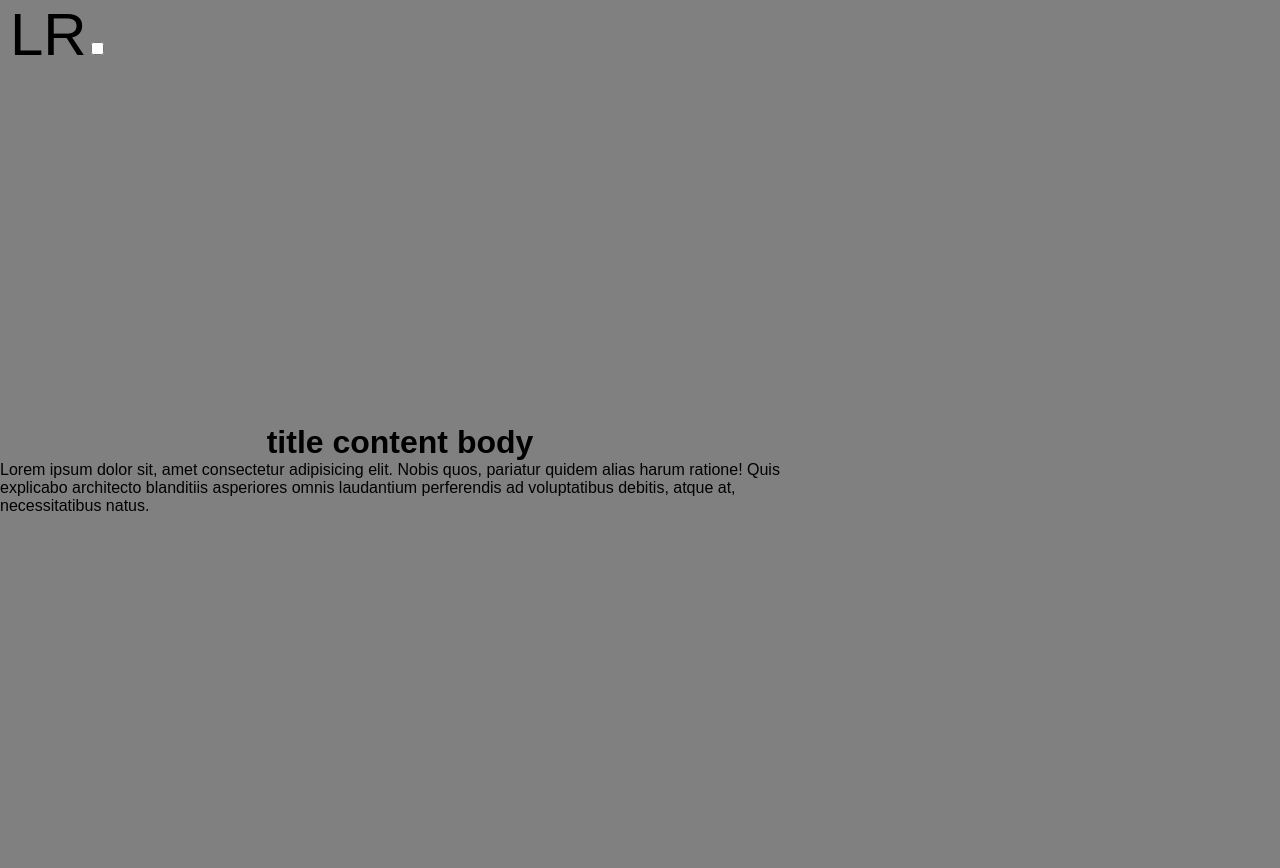
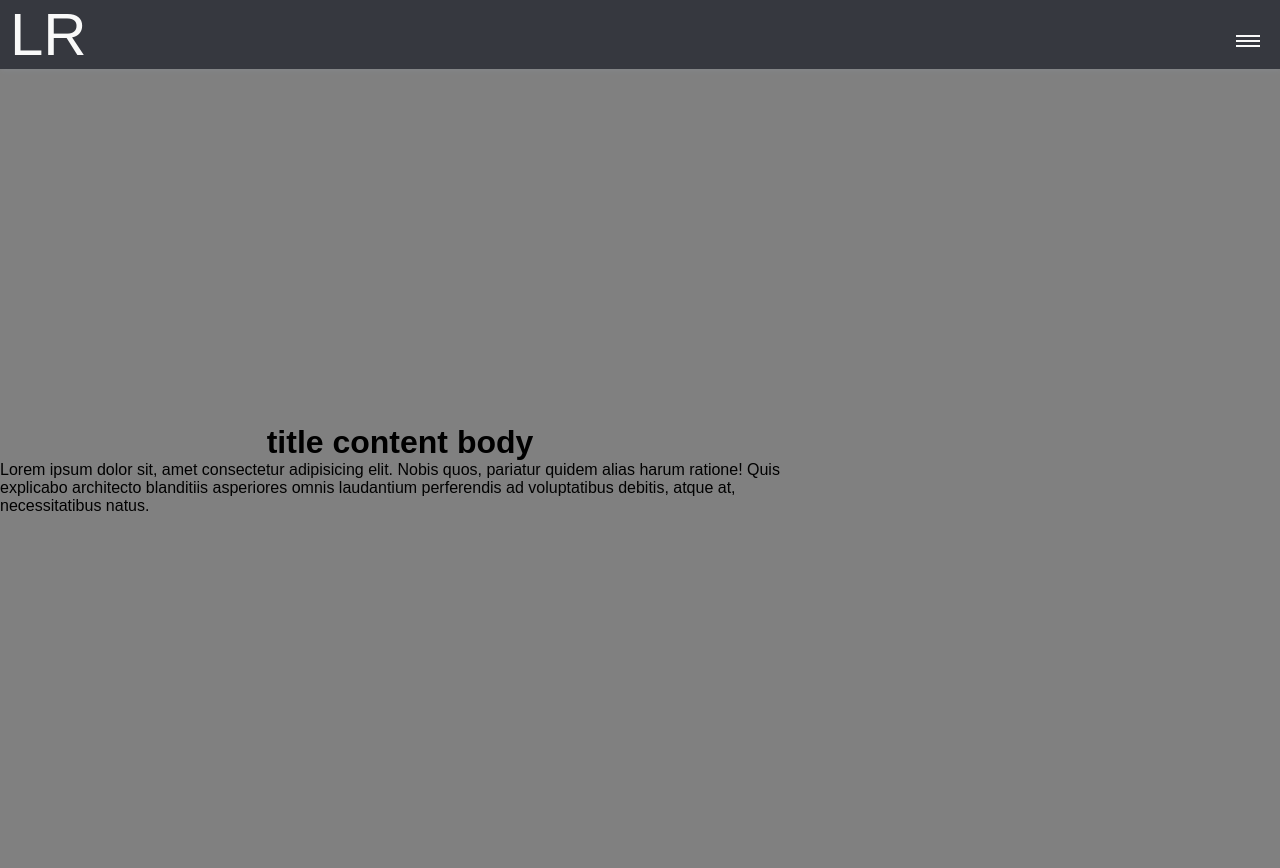
Before and after one commit to fitagit/first-project, a PHP site: page / in a window 1280 px wide. Shown: the top 868 px of the page. Run offline with PHP 8.4, Linux system fonts and the light colour scheme.

Commit message:
change menu

```diff
--- a/style.css
+++ b/style.css
@@ -1,12 +1,22 @@
 * {
   margin: 0;
   padding: 0;
-  box-sizing: border-box;
+  /* box-sizing: border-box; */
 }
 
 body {
   background-color: gray;
   font-family: "Poppins", sans-serif;
+}
+
+@import url("https://fonts.googleapis.com/css2?family=Poppins:wght@400;700&display=swap");
+
+/* import font */
+
+:root {
+    --white: #f9f9f9;
+    --black: #36383F;
+    --gray: #85888C;
 }
 
 a {
@@ -46,7 +56,7 @@ ul {
 .menu a {
   display: block;
   padding: 30px;
-  color: var(--white);
+/*   color: var(--white); */
 }
 
 .menu a:hover {
@@ -93,6 +103,31 @@ ul {
   top: 5px;
 }
 
+.hamb-line::after {
+  top: -5px;
+}
+
+.side-menu {
+  display: none;
+}
+
+.side-menu:checked~nav {
+  max-height: 100%;
+}
+
+.side-menu:checked~.hamb .hamb-line {
+  background: transparent;
+}
+
+.side-menu:checked~.hamb .hamb-line::before {
+  transform: rotate(-45deg);
+  top: 0;
+}
+
+.side-menu:checked~.hamb .hamb-line::after {
+  transform: rotate(45deg);
+  top: 0;
+}
 
 div {
   max-width: 800px;
```
